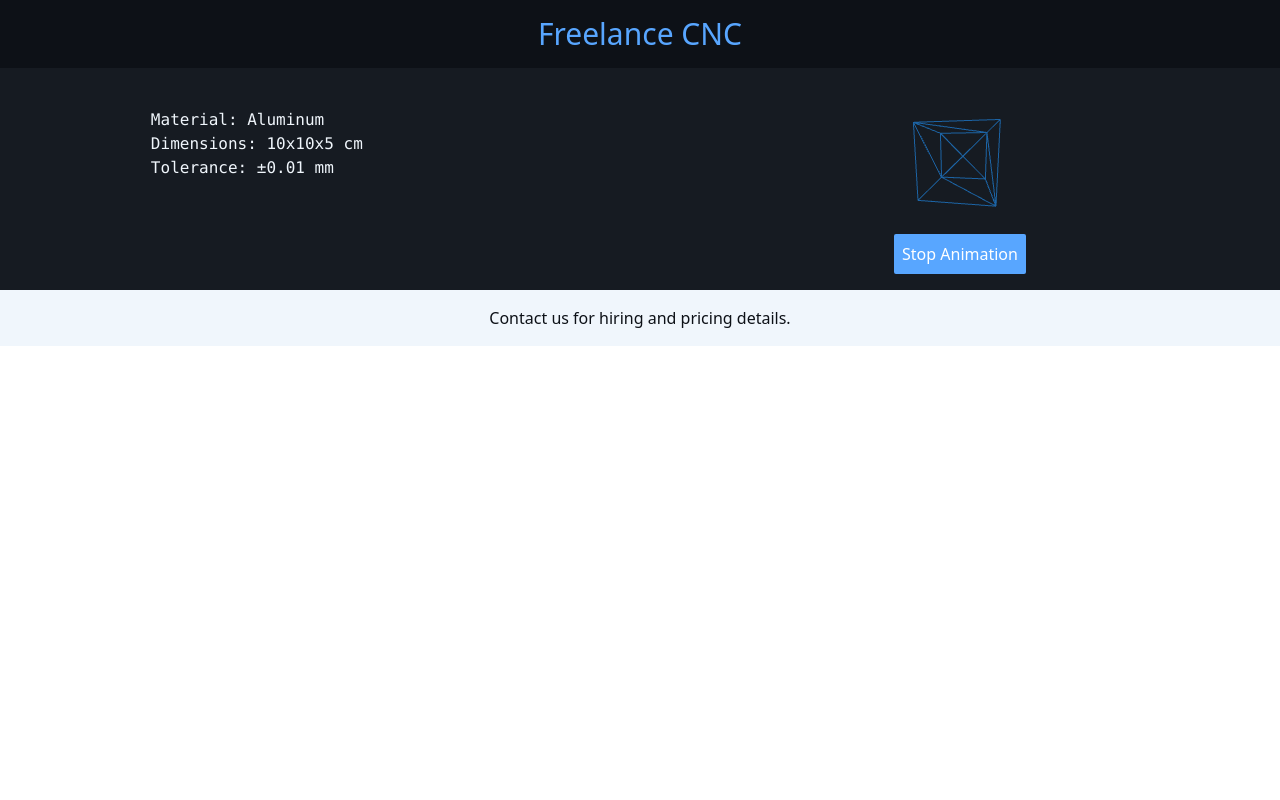
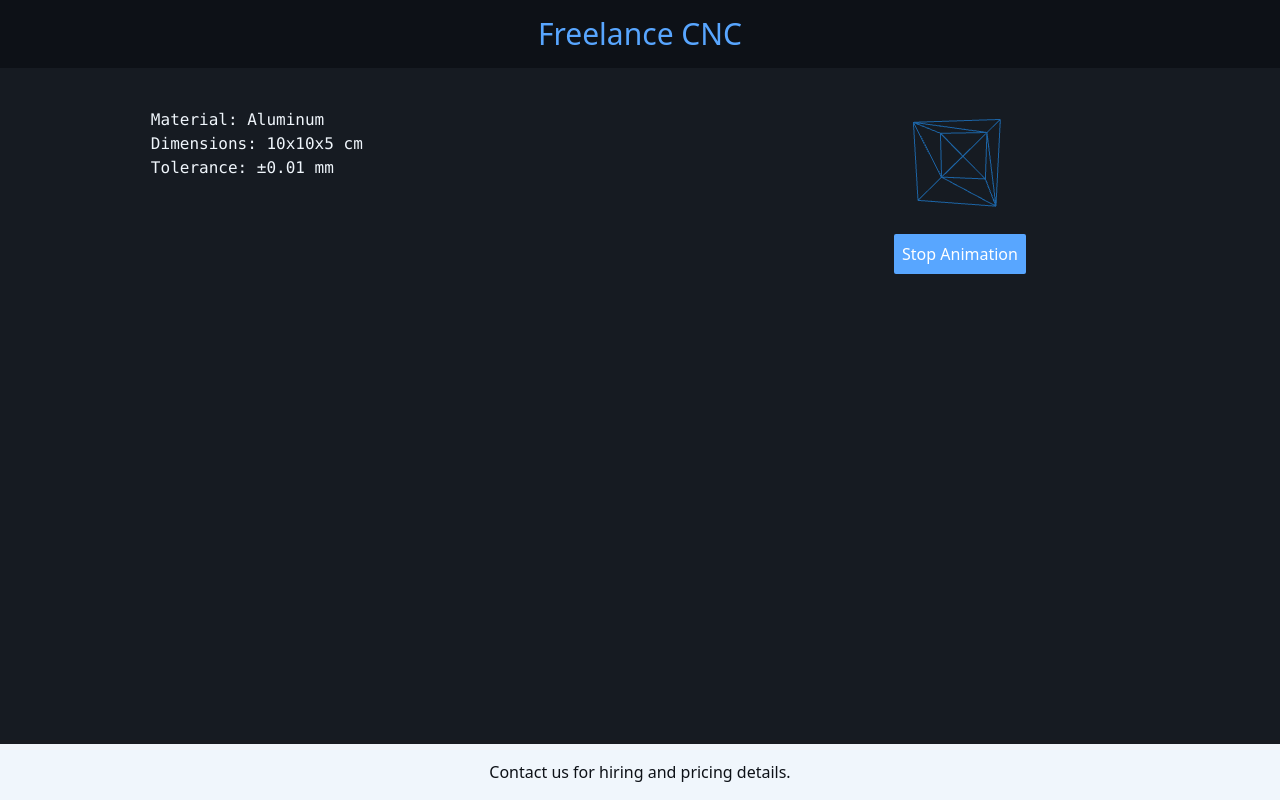
Before and after one commit to IanSkelskey/freelance-cnc, a React (Create React App) app: page / in a window 1280 px wide. Built offline with nearby package versions, Linux system fonts and the light colour scheme.

Commit message:
Add test model

```diff
--- a/src/App.js
+++ b/src/App.js
@@ -6,11 +6,11 @@ function App() {
   const [animate, setAnimate] = useState(true);
 
   return (
-    <div className="flex flex-col items-center bg-primary text-text">
+    <div className="flex flex-col items-center bg-primary text-text h-screen">
       <header className="w-full">
         <h1 className="text-center text-3xl text-accent1 p-4">Freelance CNC</h1>
       </header>
-      <main className="w-full flex bg-secondary">
+      <main className="w-full flex bg-secondary flex-grow">
         <div className="w-1/2 p-4">
           {/* Code or specs go here */}
           <pre className="font-mono text-accent2">
```
Also changed, not shown: 1 other file (tests, documents, lock files or other folders).
